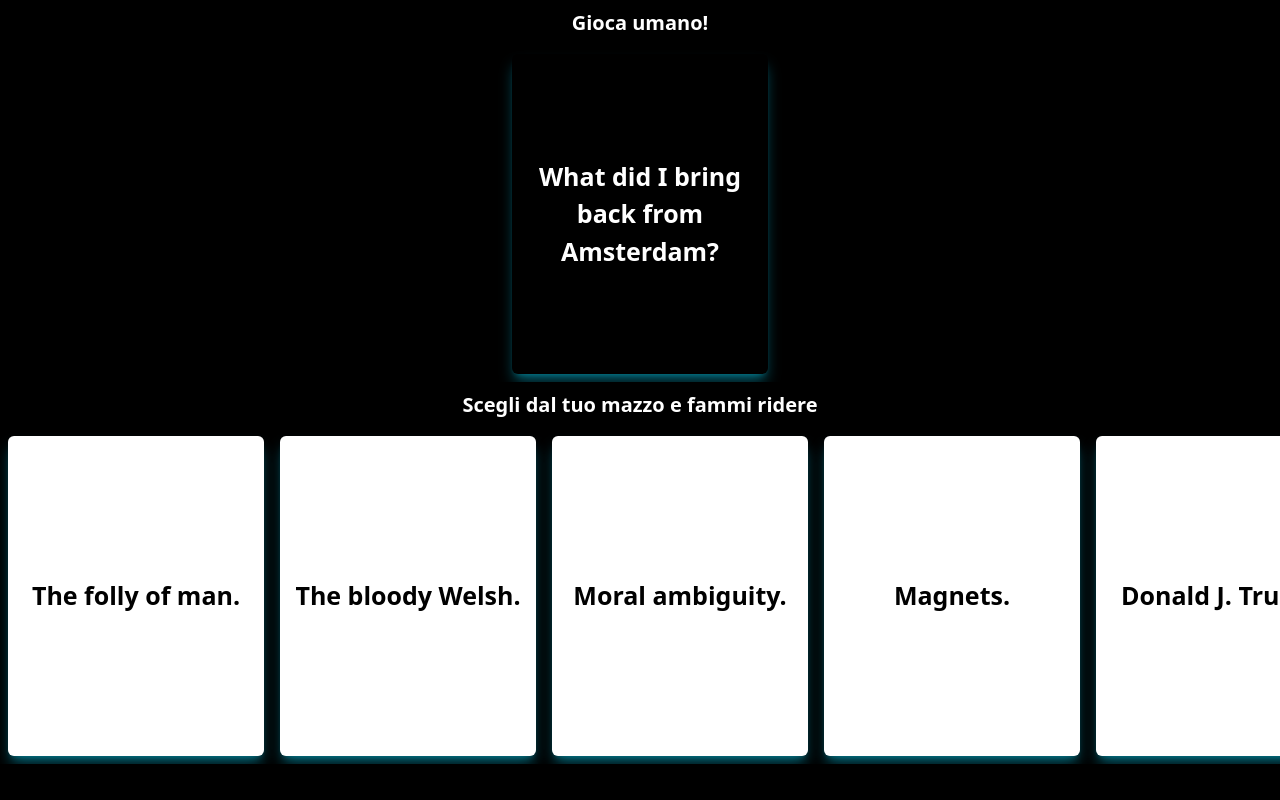
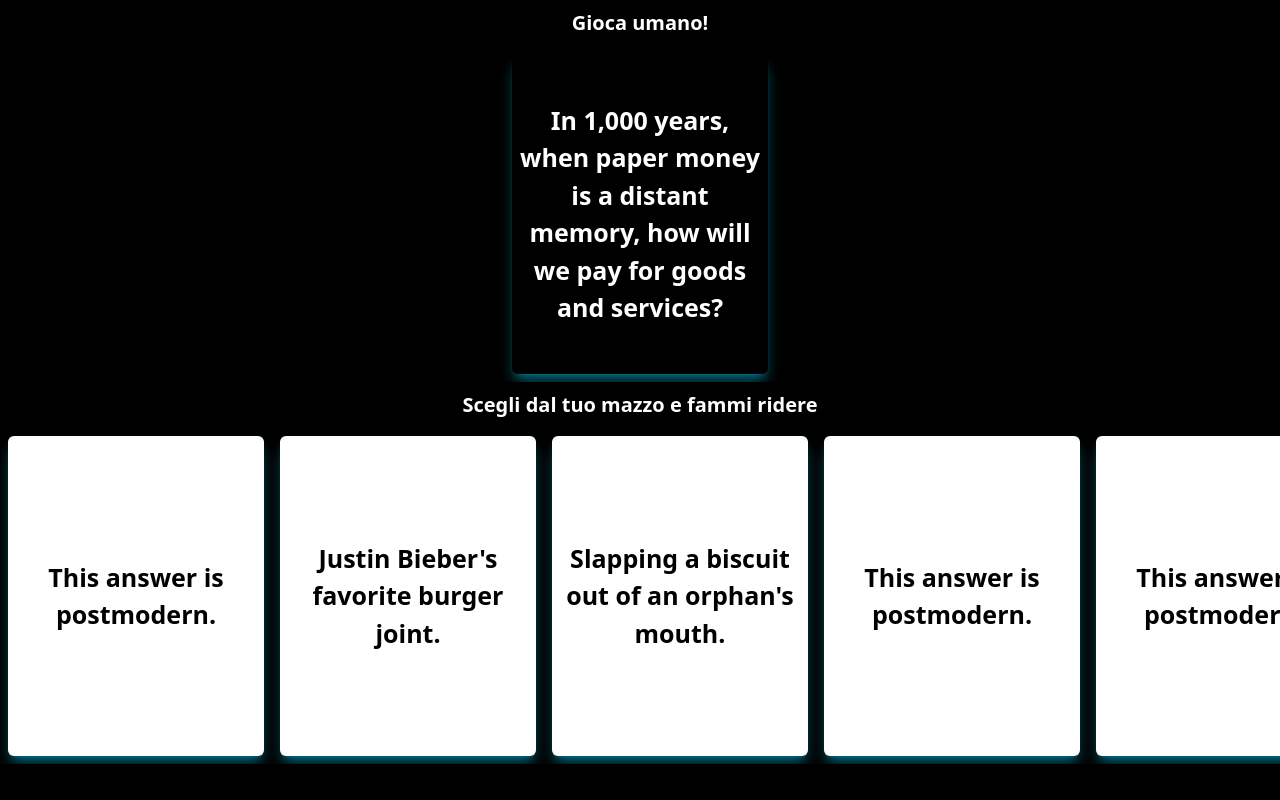
Before and after one commit to francemazzi/cardsAgainstHumanity, a Next.js app: page /playOne in a window 1280 px wide. Built offline with nearby package versions, Linux system fonts and the light colour scheme.

Commit message:
bug: kanban card can not refresh

```diff
--- a/commons/types.ts
+++ b/commons/types.ts
@@ -2,8 +2,10 @@ export interface cardB {
   text: string;
   pick?: number;
   pack: number;
+  id?: string;
 }
 export interface cardW {
   text: string;
   pack: number;
+  id?: string;
 }
--- a/pages/playOne.tsx
+++ b/pages/playOne.tsx
@@ -2,16 +2,23 @@ import React, { useEffect, useState } from "react";
 import CardDesk from "../commons/cardsDeks.json";
 import { cardW, cardB } from "../commons/types";
 import Card from "../components/atoms/Card";
-import { DragDropContext, Droppable, Draggable } from "react-beautiful-dnd";
+import {
+  DragDropContext,
+  Droppable,
+  Draggable,
+  DropResult,
+} from "react-beautiful-dnd";
 
 interface randomCardInterface {
   B: {
     card: cardB;
     color: string;
+    id?: string;
   };
   W: {
     cards: cardW[];
     color: string;
+    id?: string;
   };
 }
 
@@ -66,13 +73,13 @@ export const useStrictDroppable = (loading: boolean) => {
 
 //FUNZIONE CREAZIONE ID RANDOMICO di 6 lettere
 export function generateRandomId(): string {
-  const characters =
-    "ABCDEFGHIJKLMNOPQRSTUVWXYZabcdefghijklmnopqrstuvwxyz0123456789";
+  const characters = "123456789";
   let id = "";
-  for (let i = 0; i < 6; i++) {
+  for (let i = 0; i < 10; i++) {
     const randomIndex = Math.floor(Math.random() * characters.length);
     id += characters[randomIndex];
   }
+
   return id;
 }
 
@@ -107,6 +114,7 @@ const deckCreation = (deck: cardW[] | cardB[], numberCardInDeck: number) => {
   return result;
 };
 
+//DECKS ready to use
 const whiteDeck = deckCreation(whiteCards, 20);
 const blackDeck = deckCreation(blackCards, 50);
 
@@ -128,24 +136,31 @@ const randomiCard = (cardBlack: cardB[], cardWhite: cardW[]) => {
   return dataCards;
 };
 
-const selectCard = (e: any) => {
-  console.log("e");
-};
-
 function PlayOne() {
   const [enabled] = useStrictDroppable(false);
-  const [randomicCards, setRandomicCards] = useState<randomCardInterface>();
 
-  useEffect(() => {
-    const randomcards = randomiCard(blackCards, whiteCards);
-    setRandomicCards(randomcards);
-  }, []);
+  //mano di gioco
+  const [randomicCards, setRandomicCards] = useState<randomCardInterface>(
+    randomiCard(blackDeck, whiteDeck)
+  );
+  //randomic card for white
+  const [drag, setDrag] = useState(randomicCards.W.cards);
 
-  const [select, setSelect] = useState();
+  const onDragEnd = (result: DropResult) => {
+    const { source, destination } = result;
+    if (!destination) return;
 
-  const onDragEnd = () => {
-    console.log("onDragEnd");
+    const items = Array.from(drag);
+    const [newOrder] = items.splice(source.index, 1);
+    items.splice(destination.index, 0, newOrder);
+    setDrag(items);
   };
+
+  //define when cards change
+  // useEffect(() => {
+  //   const randomcards = randomiCard(blackCards, whiteCards);
+  //   setRandomicCards(randomcards);
+  // }, []);
 
   return (
     <DragDropContext onDragEnd={onDragEnd}>
@@ -154,7 +169,7 @@ function PlayOne() {
           Gioca umano!
         </h1>
         {enabled && (
-          <Droppable droppableId="characters">
+          <Droppable droppableId="dark">
             {(provided) => (
               <div
                 {...provided.droppableProps}
@@ -173,16 +188,20 @@ function PlayOne() {
           Scegli dal tuo mazzo e fammi ridere
         </h1>
         {enabled && (
-          <Droppable droppableId="characters">
+          <Droppable droppableId="white">
             {(provided) => (
               <div
                 {...provided.droppableProps}
                 ref={provided.innerRef}
-                className="flex flex-row items-center  justify-start overflow-x-scroll shadow-md"
+                className="flex  flex-row items-center justify-start overflow-x-scroll shadow-md"
               >
-                {randomicCards?.W.cards.map((data, idk) => {
+                {drag.map((data, index) => {
                   return (
-                    <Draggable draggableId={data.text} index={idk} key={idk}>
+                    <Draggable
+                      draggableId={data.text}
+                      index={index}
+                      key={data.id}
+                    >
                       {(provided) => (
                         <div
                           ref={provided.innerRef}
@@ -192,12 +211,14 @@ function PlayOne() {
                           <Card
                             text={data.text}
                             color={randomicCards?.W.color}
-                            // onClick={selectCard}
                           />
                         </div>
                       )}
                     </Draggable>
                   );
+                  {
+                    provided.placeholder;
+                  }
                 })}
               </div>
             )}
```
